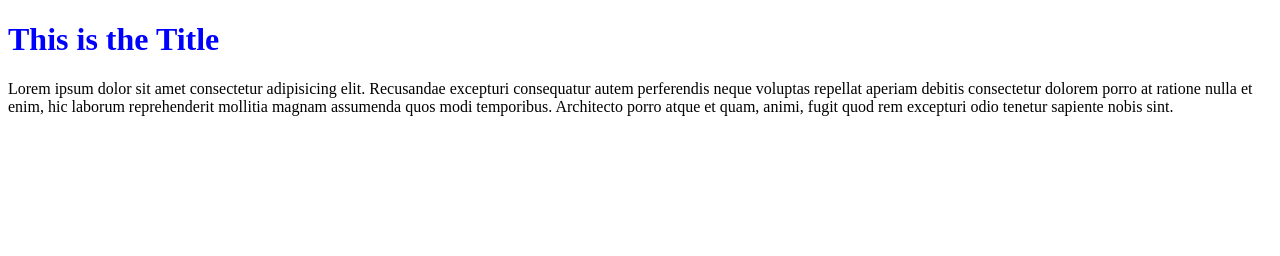
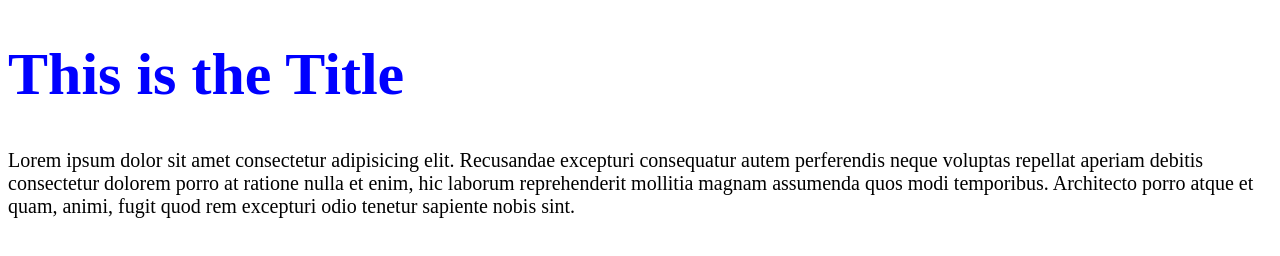
Before and after one commit to daudmohammed/my-first-github-repo-vs-terminal, a plain HTML site: page index.html in a window 1280 px wide. Drawn offline with Linux system fonts and the light colour scheme.

Commit message:
added css properties

```diff
--- a/style.css
+++ b/style.css
@@ -1,3 +1,7 @@
 h1 {
     color: blue;
+    font-size: 60px;
 }
+p{
+    font-size: 20px;
+}
```
